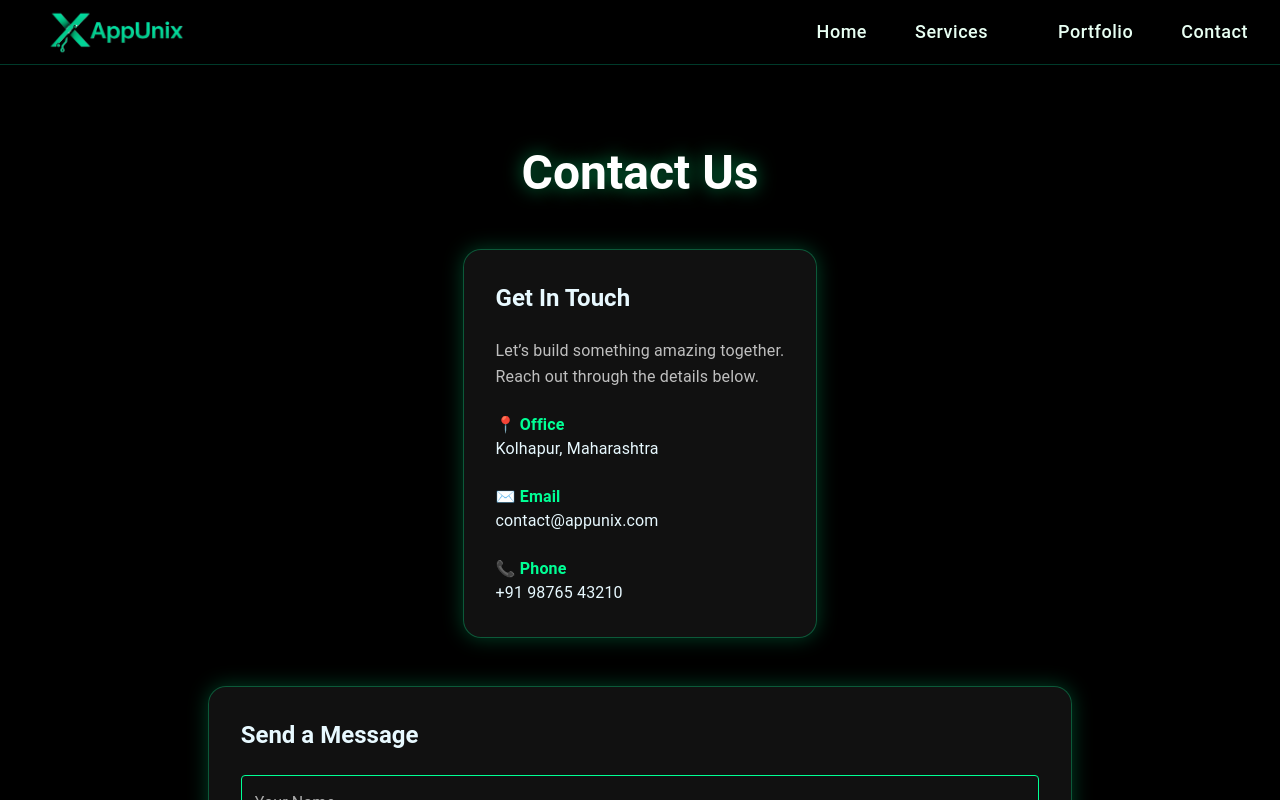
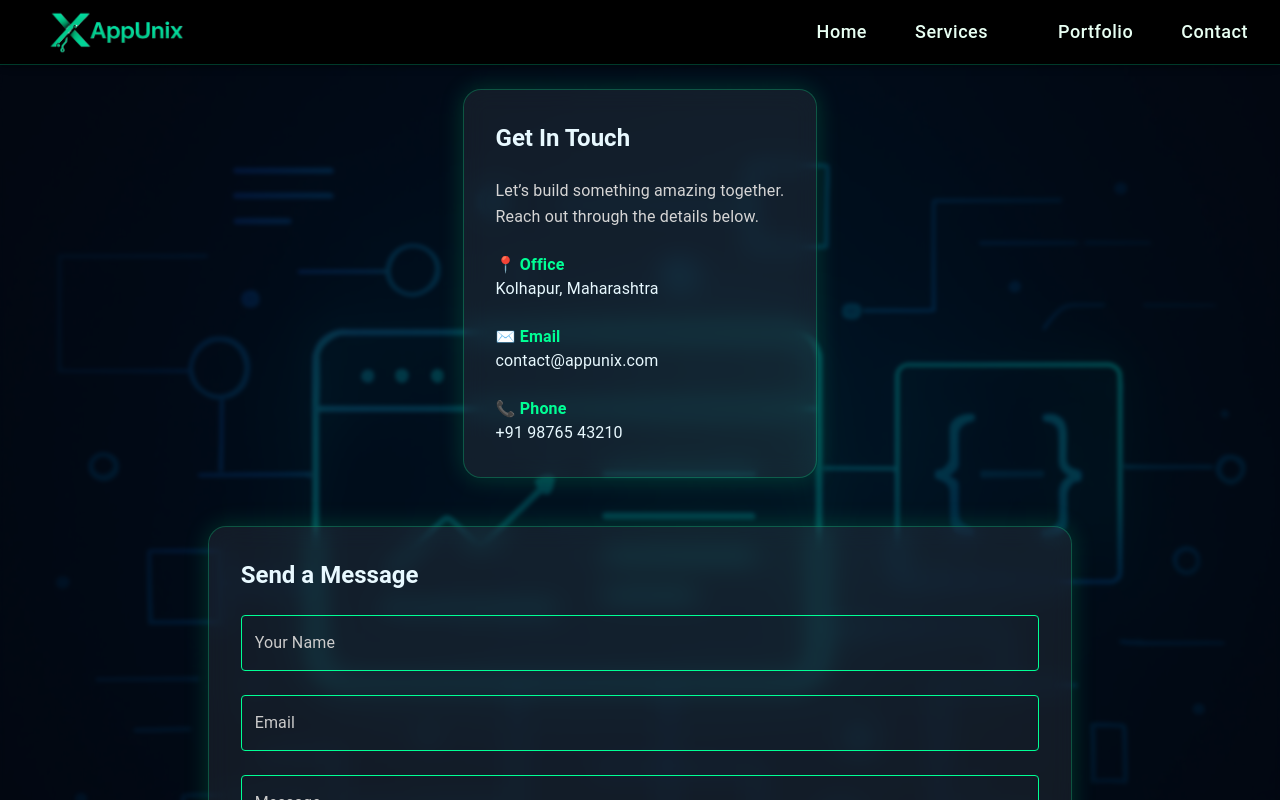
Before and after one commit to maruti-d/appunix, a React (Create React App) app: page /#/contact in a window 1280 px wide. Shown: the top 800 px of the page. Built offline with nearby package versions, Linux system fonts and the light colour scheme; some icons are missing.

Commit message:
contact us page design changed, image added

```diff
--- a/src/pages/Contact.jsx
+++ b/src/pages/Contact.jsx
@@ -1,28 +1,32 @@
 import { Box, Typography, TextField, Button, Grid, Card } from "@mui/material";
+import interfaceBg from "../assets/interfaces-bg.png";
 
 export default function Contact() {
   return (
     <Box
       sx={{
-        background: "#000",
+        minHeight: "100vh",
+        py: 3,
+        px: { xs: 3, md: 2 },
+        backgroundImage: `url(${interfaceBg})`,
+        backgroundSize: "cover",
+        backgroundPosition: "center",
+        backgroundRepeat: "no-repeat",
+        position: "relative",
+        overflow: "hidden",
         color: "#fff",
-        minHeight: "100vh",
-        py: 10,
-        px: { xs: 3, md: 2 },
+        "&::before": {
+          content: '""',
+          position: "absolute",
+          inset: 0,
+          background: "rgba(0,0,0,0.65)", // dark overlay
+          backdropFilter: "blur(2px)",
+        },
       }}
     >
-      {/* Page Title */}
-      <Typography
-        variant="h3"
-        align="center"
-        sx={{
-          fontWeight: 700,
-          mb: 6,
-          textShadow: "0 0 18px rgba(0,255,140,0.5)",
-        }}
-      >
-        Contact Us
-      </Typography>
+
+      {/* CONTENT WRAPPER TO KEEP ABOVE OVERLAY */}
+      <Box sx={{ position: "relative", zIndex: 2 }}>
 
         <Grid
           container
@@ -34,25 +38,26 @@ export default function Contact() {
           <Grid item xs={12} md={5}>
             <Card
               sx={{
-              background: "rgba(20,20,20,0.85)",
-              border: "1px solid rgba(0,255,149,0.3)",
+                background: "rgba(255,255,255,0.07)",
+                border: "1px solid rgba(0,255,149,0.25)",
                 p: 4,
                 height: "100%",
                 borderRadius: "18px",
-              boxShadow: "0 0 20px rgba(0,255,149,0.25)",
-              backdropFilter: "blur(10px)",
+                boxShadow: "0 0 25px rgba(0,255,149,0.18)",
+                backdropFilter: "blur(12px)", // GLASS EFFECT
               }}
             >
               <Typography variant="h5" sx={{ fontWeight: 700, mb: 3 }}>
                 Get In Touch
               </Typography>
 
-            <Typography sx={{ mb: 3, color: "#bfbfbf", lineHeight: 1.6 }}>
-              Let’s build something amazing together.<br />
+              <Typography sx={{ mb: 3, color: "#d5d5d5", lineHeight: 1.6 }}>
+                Let’s build something amazing together.
+                <br />
                 Reach out through the details below.
               </Typography>
 
-            {/* INFO ITEMS */}
+              {/* CONTACT INFO */}
               <Box sx={{ mt: 1 }}>
                 <Typography sx={{ color: "#00ff95", fontWeight: 600 }}>
                   📍 Office
@@ -76,53 +81,34 @@ export default function Contact() {
           <Grid item xs={12} md={5}>
             <Card
               sx={{
-              background: "rgba(20,20,20,0.85)",
-              border: "1px solid rgba(0,255,149,0.3)",
+                background: "rgba(255,255,255,0.07)",
+                border: "1px solid rgba(0,255,149,0.25)",
                 p: 4,
                 borderRadius: "18px",
-              boxShadow: "0 0 20px rgba(0,255,149,0.25)",
-              backdropFilter: "blur(10px)",
+                boxShadow: "0 0 25px rgba(0,255,149,0.18)",
+                backdropFilter: "blur(12px)", // GLASS EFFECT
               }}
             >
               <Typography variant="h5" sx={{ fontWeight: 700, mb: 3 }}>
                 Send a Message
               </Typography>
 
-            <TextField
-              fullWidth
-              label="Your Name"
-              variant="outlined"
-              sx={inputStyle}
-            />
-
-            <TextField
-              fullWidth
-              label="Email"
-              variant="outlined"
-              sx={inputStyle}
-            />
-
-            <TextField
-              fullWidth
-              label="Message"
-              multiline
-              rows={4}
-              variant="outlined"
-              sx={inputStyle}
-            />
+              <TextField fullWidth label="Your Name" variant="outlined" sx={inputStyle} />
+              <TextField fullWidth label="Email" variant="outlined" sx={inputStyle} />
+              <TextField fullWidth label="Message" multiline rows={4} variant="outlined" sx={inputStyle} />
 
               <Button
                 fullWidth
                 sx={{
                   py: 1.5,
-                background: "#00ff95",
-                color: "#000",
+                  background: "seagreen",
+                  color: "#ffffffff",
                   fontWeight: 700,
                   fontSize: "1rem",
                   borderRadius: "10px",
                   "&:hover": {
-                  background: "#00d67f",
-                  boxShadow: "0 0 15px #00ff95",
+                    // boxShadow: "0 0 10px #ffc40083",
+                    border: "1px solid #00ff95",
                   },
                 }}
               >
@@ -131,6 +117,7 @@ export default function Contact() {
             </Card>
           </Grid>
         </Grid>
+      </Box>
     </Box>
   );
 }
@@ -143,5 +130,5 @@ const inputStyle = {
     "& fieldset": { borderColor: "#00ff95" },
     "&:hover fieldset": { borderColor: "#00ff95" },
   },
-  "& .MuiInputLabel-root": { color: "#aaa" },
+  "& .MuiInputLabel-root": { color: "#ccc" },
 };
```
Also changed, not shown: src/assets/interfaces-bg.png (added). Lines whose indentation alone changed are shown as unchanged.
